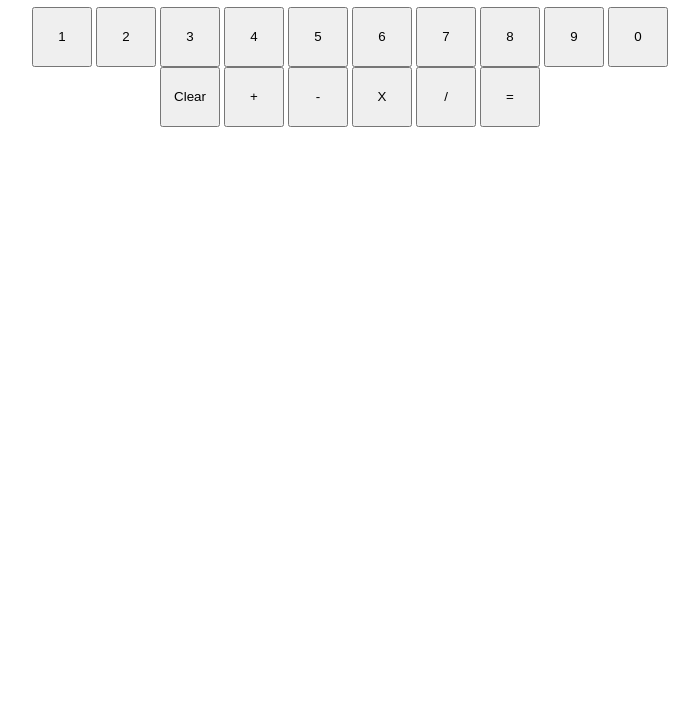
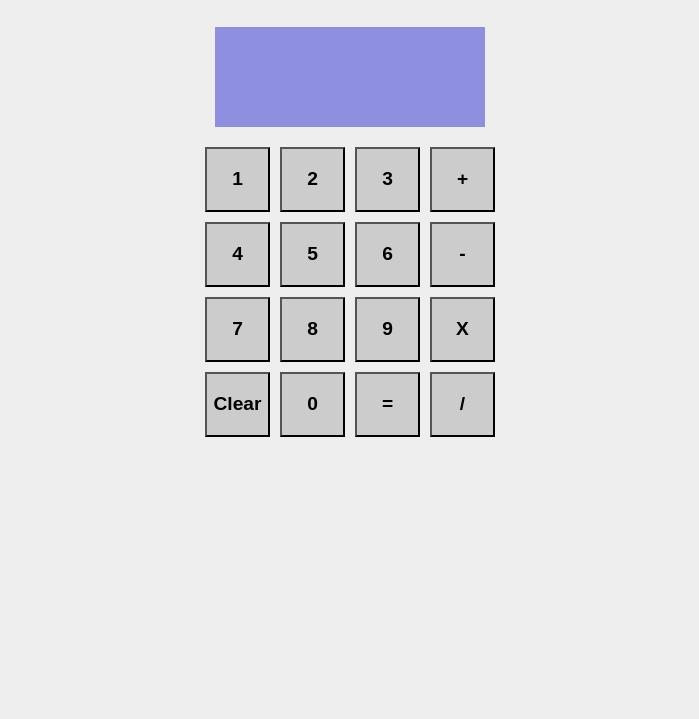
Before and after one commit to NHemmerly/TOP-Calculator, a plain HTML site: page index.html in a window 1280 px wide. Shown: the part 81-800 px from the top of the page, without its empty margins (298-997 px from the left). Drawn offline with Linux system fonts and the light colour scheme.

Commit message:
Add styling to calculator buttons and display

```diff
--- a/index.html
+++ b/index.html
@@ -11,25 +11,26 @@
 <body>
     <div class="container">
         <h1>Add-It-Up</h1>
+        <div class="display">
+
+        </div>
         <div class="digits">
             <button>1</button>
             <button>2</button>
             <button>3</button>
+            <button>+</button>
             <button>4</button>
             <button>5</button>
             <button>6</button>
+            <button>-</button>
             <button>7</button>
             <button>8</button>
             <button>9</button>
+            <button>X</button>
+            <button>Clear</button>
             <button>0</button>
-        </div>
-        <div class="functions">
-            <button>Clear</button>
-            <button>+</button>
-            <button>-</button>
-            <button>X</button>
+            <button>=</button>
             <button>/</button>
-            <button>=</button>
         </div>
     </div>
 
--- a/styles.css
+++ b/styles.css
@@ -3,11 +3,15 @@ body {
     display: flex;
     width: 100%;
     justify-content: center;
+    background-color: #EEEEEE;
 }
 
 button {
-    width: 60px;
-    height: 60px;
+    width: 65px;
+    height: 65px;
+    background-color: #CCCCCC;
+    font-size: larger;
+    font-weight: 700;
 }
 
 .container {
@@ -16,3 +20,16 @@ button {
     width: 70vw;
     align-items: center;
 }
+
+.digits {
+    display: grid;
+    grid-template-columns: auto auto auto auto;
+    gap: 10px;
+}
+
+.display {
+    width: 270px;
+    height: 100px;
+    background-color: #8F8FDF;
+    margin: 20px;
+}
```
